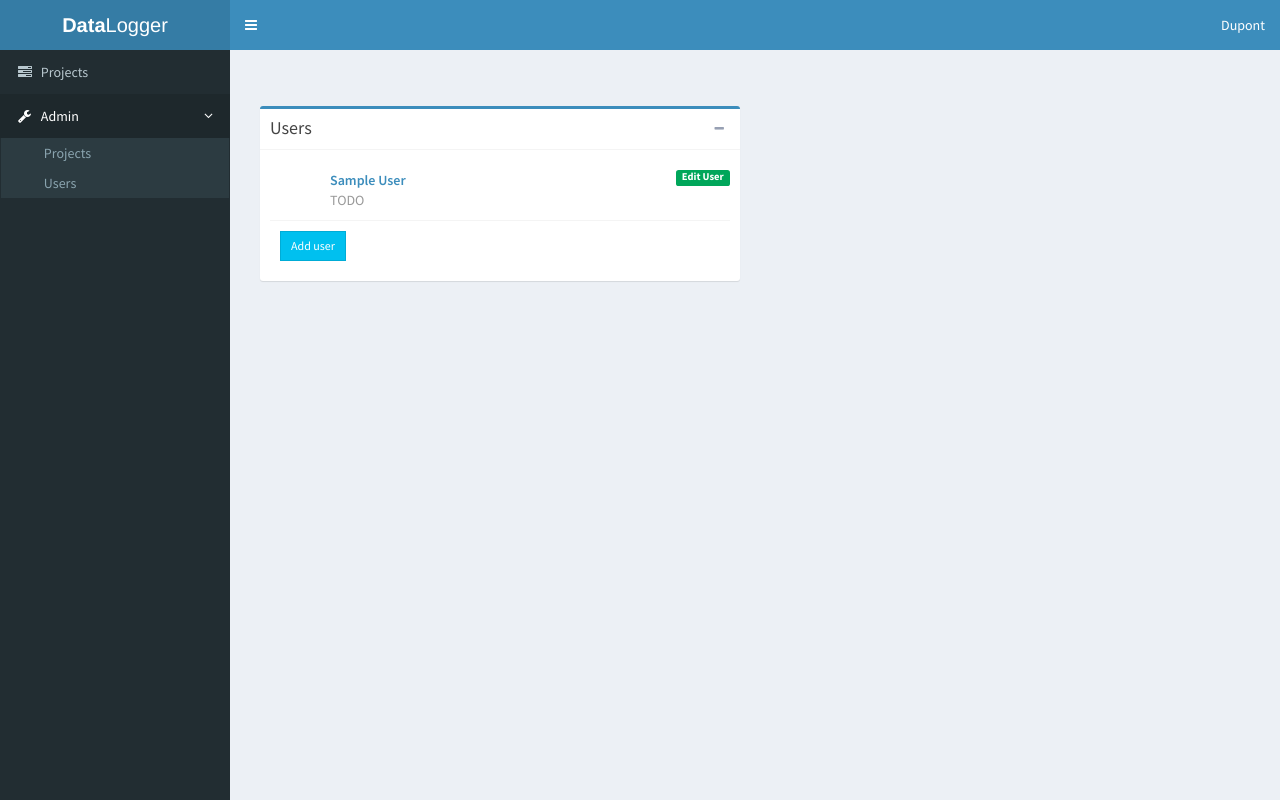
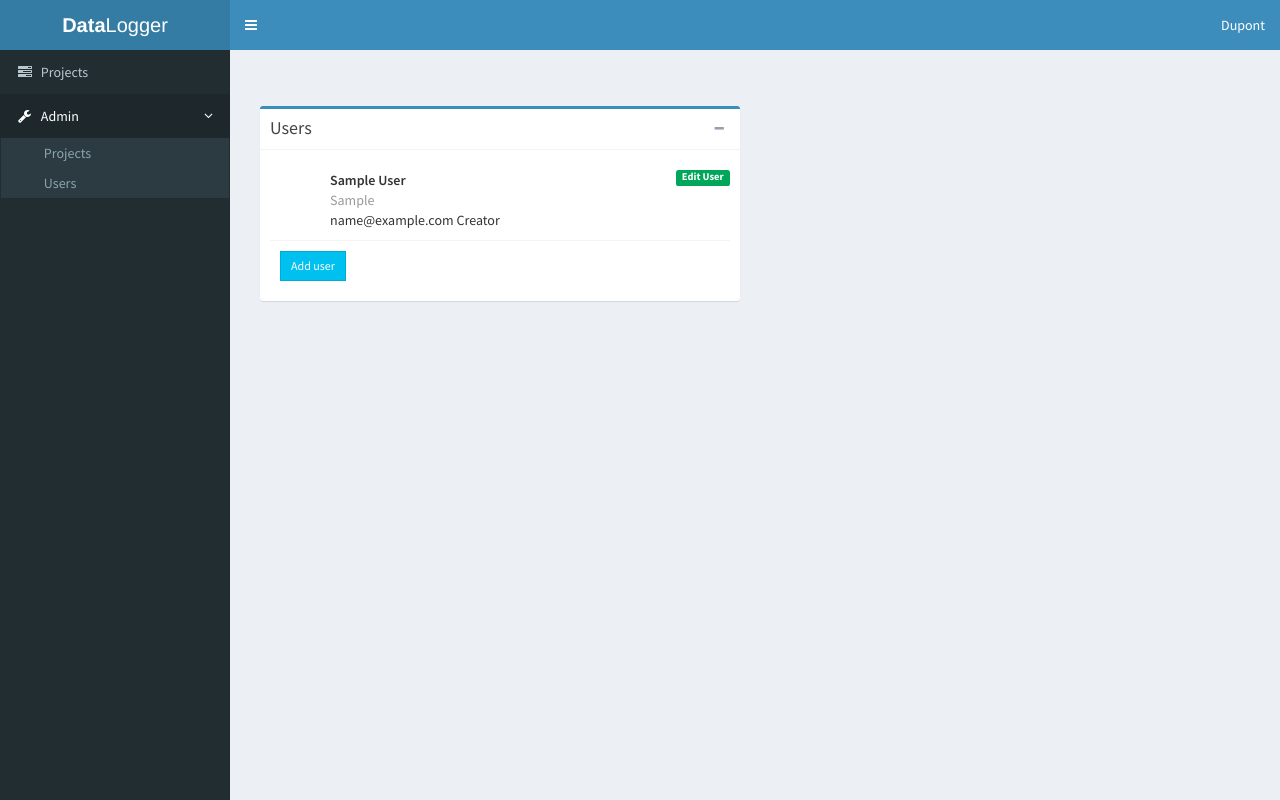
Before and after one commit to OpenWeek/data-logger, a Flask app: page /admin/users in a window 1280 px wide. Run offline with Flask 2, Linux system fonts and the light colour scheme; tables that the repository leaves empty hold one stand-in row (values such as "Sample post"); parts of the project's set-up code (start-up, migrations or seed data) failed here and were passed over; some libraries are stand-ins or nearby versions.

Commit message:
pretty user list

```diff
--- a/data_logger/__init__.py
+++ b/data_logger/__init__.py
@@ -261,9 +261,9 @@ def admin_add_user():
         first_name = request.form['first_name']
         password = request.form['password']
         admin_level_str = request.form['admin_level']
-        if admin_level_str == 'admin':
+        if admin_level_str == 'Admin':
             admin_level = 2
-        elif admin_level_str == 'creator':
+        elif admin_level_str == 'Creator':
             admin_level = 1
         else:
             admin_level = 0
--- a/data_logger/templates/adminUsers.html
+++ b/data_logger/templates/adminUsers.html
@@ -22,10 +22,22 @@
                 {% for user in all_users %}
                 <li class="item">
                   <div class="product-info">
-                    <a href="javascript:void(0)" class="product-title">{{user.name}}</a>
+                    <span class="product-title">{{user.name}}</span>
                     <a class="label label-success pull-right" data-toggle="modal" data-target="#userEditModal">Edit User</a>
                     <span class="product-description">
-                      TODO
+                      {{user.first_name}}
+                    </span>
+                    <span>
+                      {{user.email}}
+                    </span>
+                    <span>
+                      {% if user.admin_level == 0 %}
+                      User
+                      {% elif user.admin_level == 1 %}
+                      Creator
+                      {% elif user.admin_level == 2 %}
+                      Administrator
+                      {% endif %}
                     </span>
                   </div>
                 </li>
```
